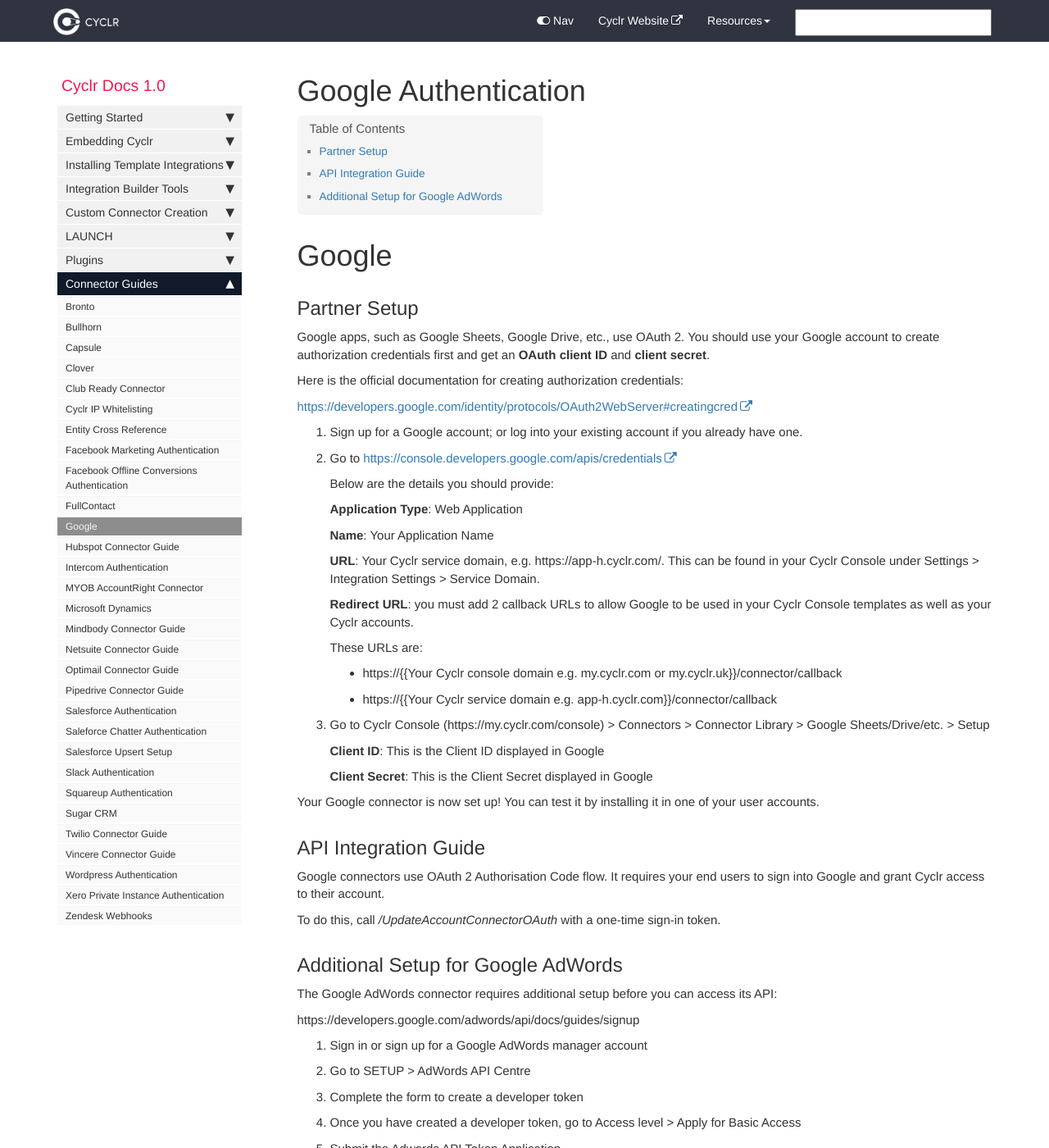
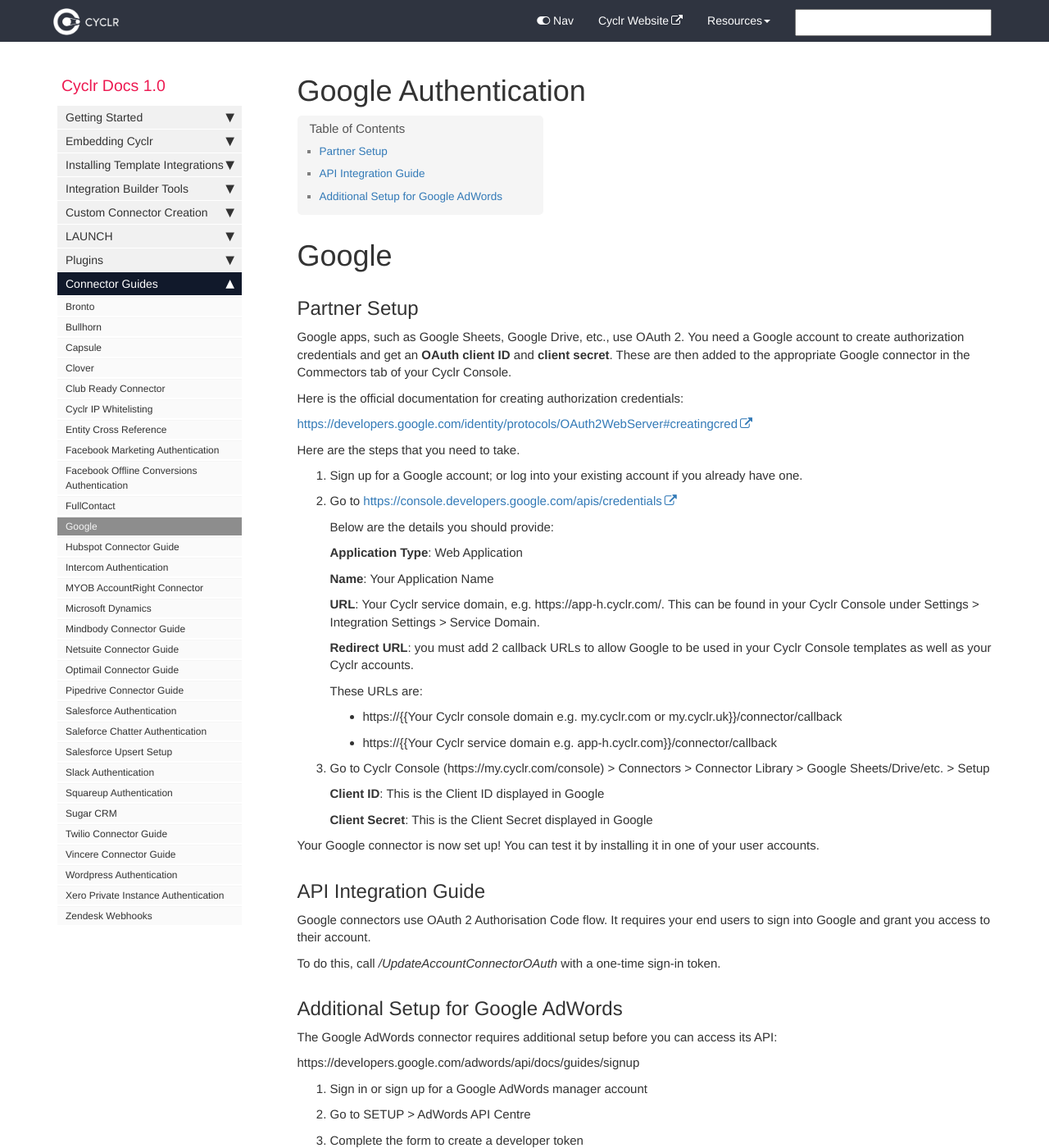
Before and after one commit to sneakysneak/docs, a Jekyll site: the page built from pages/connector-authentication/google.md, in a window 1280 px wide and 1400 px high. Shown: the whole window at 82% size. Built offline with Jekyll 4.4.1, drawn with Linux system fonts in a browser that asks for light colours; nearby versions of some CDN libraries; comment, search, counter and statistics services are not loaded.

Commit message:
Update google.md

```diff
--- a/pages/connector-authentication/google.md
+++ b/pages/connector-authentication/google.md
@@ -10,11 +10,13 @@ tags: [connector]
 Partner Setup
 -------------
 
-Google apps, such as Google Sheets, Google Drive, etc., use OAuth 2. You should use your Google account to create authorization credentials first and get an **OAuth client ID** and **client secret**.
+Google apps, such as Google Sheets, Google Drive, etc., use OAuth 2. You need a Google account to create authorization credentials and get an **OAuth client ID** and **client secret**.  These are then added to the appropriate Google connector in the Commectors tab of your Cyclr Console.
 
 Here is the official documentation for creating authorization credentials:
 
 [https://developers.google.com/identity/protocols/OAuth2WebServer#creatingcred](https://developers.google.com/identity/protocols/OAuth2WebServer#creatingcred)
+
+Here are the steps that you need to take.
 
 1. Sign up for a Google account; or log into your existing account if you already have one.
 2. Go to [https://console.developers.google.com/apis/credentials](https://console.developers.google.com/apis/credentials)
@@ -45,7 +47,7 @@ Your Google connector is now set up! You can test it by installing it in one of
 API Integration Guide
 ---------------------
 
-Google connectors use OAuth 2 Authorisation Code flow. It requires your end users to sign into Google and grant Cyclr access to their account.
+Google connectors use OAuth 2 Authorisation Code flow. It requires your end users to sign into Google and grant you access to their account.
 
 To do this, call _/UpdateAccountConnectorOAuth_ with a one-time sign-in token.
 
```
